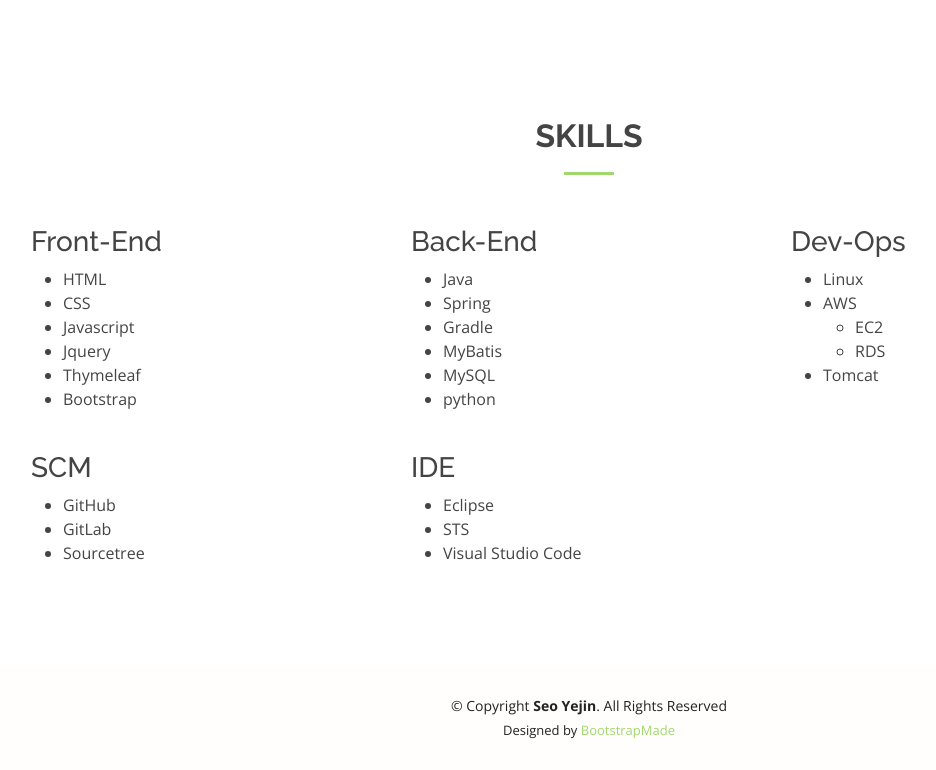
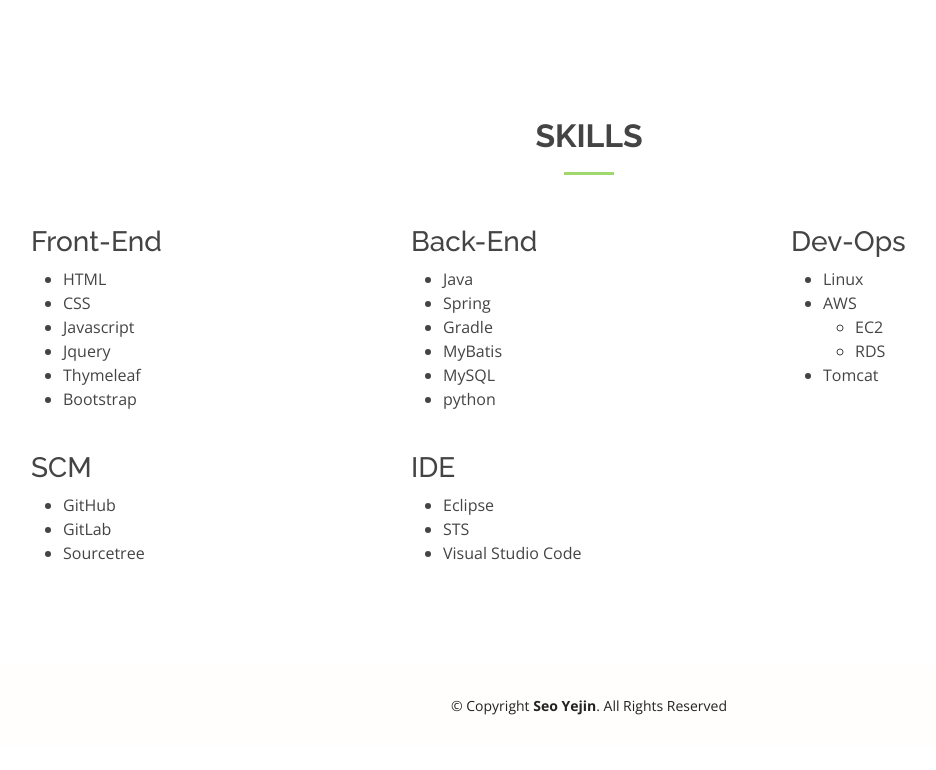
Before and after one commit to ladybird17/ladybird17.github.io, a plain HTML site: page about.html in a window 1280 px wide. Shown: the part 693-1463 px from the top of the page, without its empty margins (51-987 px from the left). After the commit the page ends 1439 px from the top, so only its background shows below. Drawn offline with nearby package versions, Linux system fonts and the light colour scheme.

Commit message:
Update about.html

```diff
--- a/about.html
+++ b/about.html
@@ -180,13 +180,6 @@
       <div class="copyright">
         &copy; Copyright <strong><span>Seo Yejin</span></strong>. All Rights Reserved
       </div>
-      <div class="credits">
-        <!-- All the links in the footer should remain intact. -->
-        <!-- You can delete the links only if you purchased the pro version. -->
-        <!-- Licensing information: https://bootstrapmade.com/license/ -->
-        <!-- Purchase the pro version with working PHP/AJAX contact form: https://bootstrapmade.com/kelly-free-bootstrap-cv-resume-html-template/ -->
-        Designed by <a href="https://bootstrapmade.com/">BootstrapMade</a>
-      </div>
     </div>
   </footer><!-- End  Footer -->
 
```
